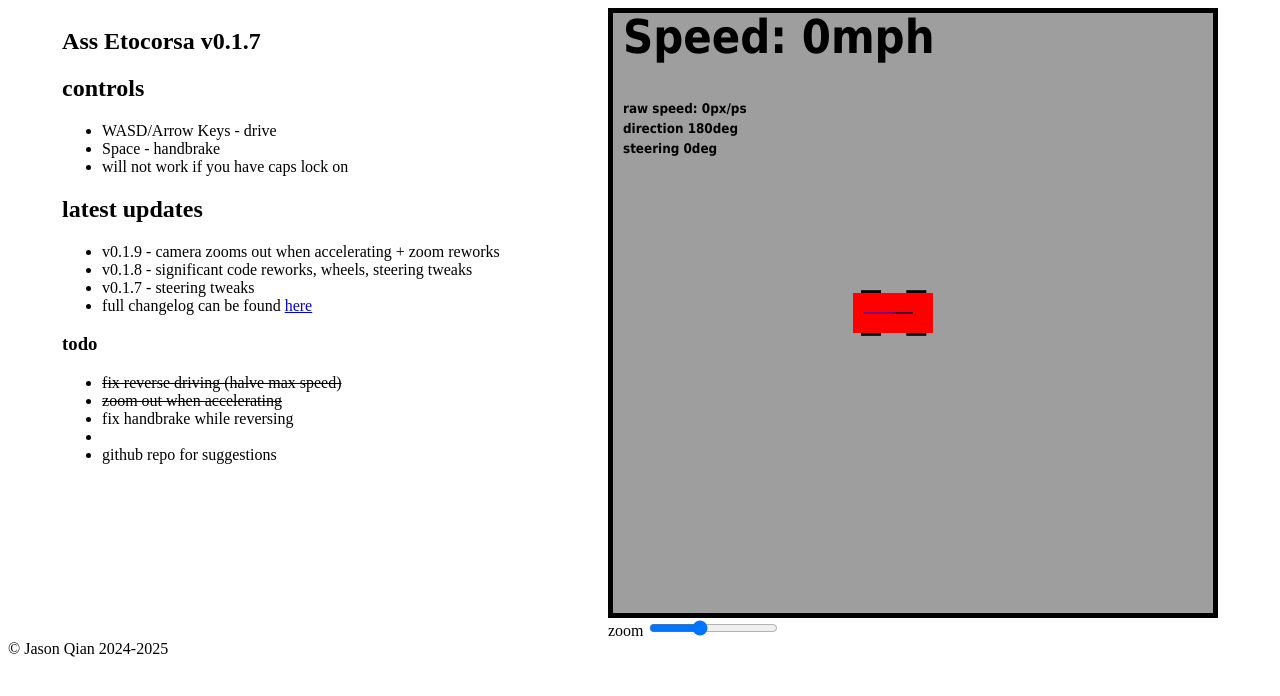
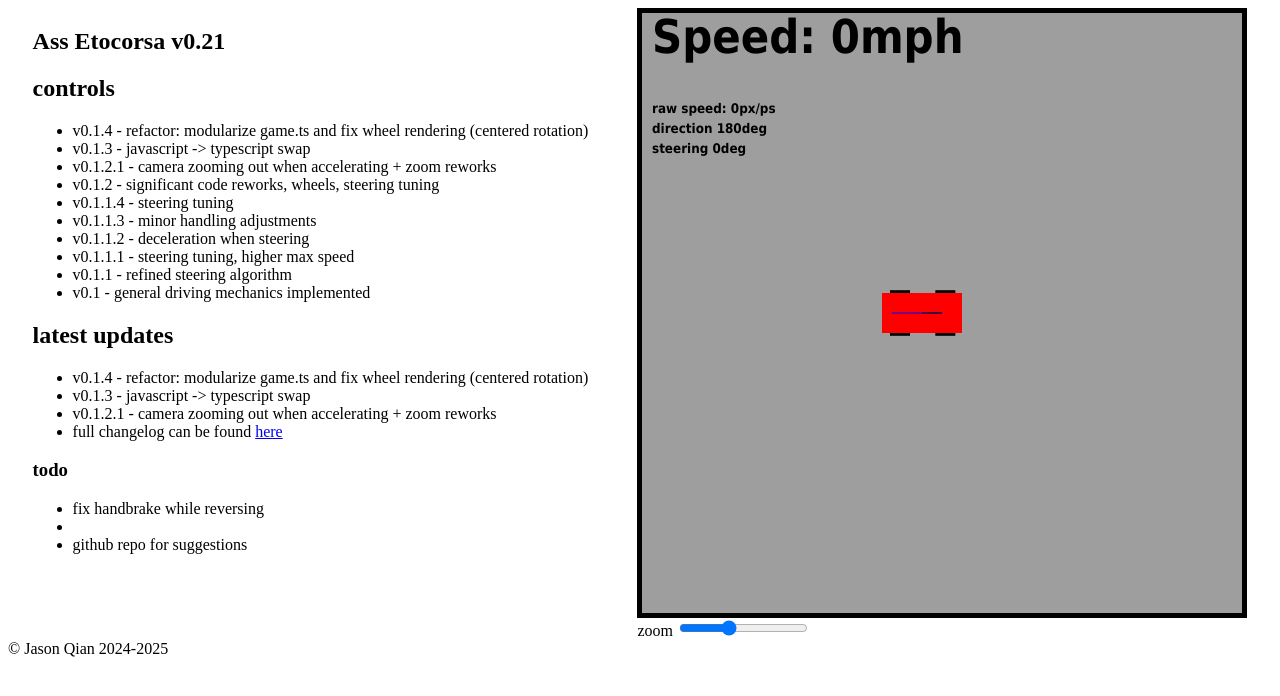
Before and after one commit to qian-json/car, a website built with webpack: page src/index.html in a window 1280 px wide. Built offline with nearby package versions, Linux system fonts and the light colour scheme.

Commit message:
dynamic changelog
created dynamic changelog in changelogData.ts, which populates the latest updates section in index.html and changelog.html

```diff
--- a/src/changelog.html
+++ b/src/changelog.html
@@ -4,26 +4,13 @@
     <meta charset="UTF-8" />
     <meta name="viewport" content="width=device-width, initial-scale=1.0" />
     <title>changelog</title>
-
-    <link rel="stylesheet" href="style.css" />
   </head>
   <body>
     <main>
       <a href="index.html">back</a>
       <p>full changelog here</p>
-
       <ul>
-        <li>v0.1.9 - camera zooms out when accelerating + zoom reworks</li>
-        <li>v0.1.8 - significant code reworks, wheels, steering tweaks</li>
-        <li>v0.1.7 - steering tweaks</li>
-        <li>
-          v0.1.6 - made track EVEN LARGER (by 2x) + decreased reverse max speed
-          + bug fixes and stuff idk
-        </li>
-        <li>v0.1.5 - steering decreases speed + steering tweaks</li>
-        <li>v0.1.4 - more steering tweaks + higher max speed (12)</li>
-        <li>v0.1.3 - realistic steering</li>
-        <li>v0.1.2 - general driving mechanics implemented</li>
+        <!-- Changelog entries will be inserted here -->
       </ul>
     </main>
   </body>
--- a/src/index.html
+++ b/src/index.html
@@ -8,7 +8,7 @@
   <body>
     <main>
       <aside>
-        <h1>Ass Etocorsa v0.1.7</h1>
+        <h1>Ass Etocorsa v0.21</h1>
         <div class="controls">
           <h2>controls</h2>
           <ul>
@@ -19,21 +19,12 @@
         </div>
         <div>
           <h2>latest updates</h2>
-          <ul>
-            <li>v0.1.9 - camera zooms out when accelerating + zoom reworks</li>
-            <li>v0.1.8 - significant code reworks, wheels, steering tweaks</li>
-            <li>v0.1.7 - steering tweaks</li>
-            <li>
-              full changelog can be found <a href="./changelog.html">here</a>
-            </li>
+          <ul id="latest-updates">
+            <!-- Latest updates will be inserted here dynamically -->
           </ul>
 
           <h3>todo</h3>
           <ul>
-            <li>
-              <strike>fix reverse driving (halve max speed)</strike>
-            </li>
-            <li><strike>zoom out when accelerating</strike></li>
             <li>fix handbrake while reversing</li>
             <li></li>
             <li>github repo for suggestions</li>
--- /dev/null
+++ b/src/scripts/changelog.ts
@@ -0,0 +1,11 @@
+import '../style.css';
+import { changelogData } from './changelogData';
+
+document.addEventListener('DOMContentLoaded', () => {
+    const changelogList = document.querySelector('main ul');
+    if (!changelogList) return;
+
+    changelogList.innerHTML = changelogData
+        .map(entry => `<li>v${entry.version} - ${entry.changes}</li>`)
+        .join('');
+});
--- /dev/null
+++ b/src/scripts/changelogData.ts
@@ -0,0 +1,42 @@
+export const changelogData = [
+    {
+        version: "0.1.4",
+        changes: "refactor: modularize game.ts and fix wheel rendering (centered rotation)"
+    },
+    {
+        version: "0.1.3",
+        changes: "javascript -> typescript swap"
+    },
+    {
+        version: "0.1.2.1",
+        changes: "camera zooming out when accelerating + zoom reworks"
+    },
+    {
+        version: "0.1.2",
+        changes: "significant code reworks, wheels, steering tuning"
+    },
+    {
+        version: "0.1.1.4",
+        changes: "steering tuning"
+    },
+    {
+        version: "0.1.1.3",
+        changes: "minor handling adjustments"
+    },
+    {
+        version: "0.1.1.2",
+        changes: "deceleration when steering"
+    },
+    {
+        version: "0.1.1.1",
+        changes: "steering tuning, higher max speed"
+    },
+    {
+        version: "0.1.1",
+        changes: "refined steering algorithm"
+    },
+    {
+        version: "0.1",
+        changes: "general driving mechanics implemented"
+    }
+];
--- a/src/scripts/main.ts
+++ b/src/scripts/main.ts
@@ -1,7 +1,24 @@
 import '../style.css';
 import { initGame } from './game';
+import { changelogData } from './changelogData';
 
-// Initialize the game when the DOM is fully loaded
+function updateLatestChanges() {
+    const changesList = document.querySelector('#latest-updates');
+    if (!changesList) return;
+
+    const latestThree = changelogData.slice(0, 3);
+    const changesHTML = latestThree
+        .map(entry => `<li>v${entry.version} - ${entry.changes}</li>`)
+        .join('');
+
+    changesList.innerHTML = changesHTML + `
+        <li>
+            full changelog can be found <a href="./changelog.html">here</a>
+        </li>
+    `;
+}
+
 document.addEventListener('DOMContentLoaded', () => {
     initGame();
+    updateLatestChanges();
 });
--- a/webpack.config.js
+++ b/webpack.config.js
@@ -3,7 +3,10 @@ const HtmlWebpackPlugin = require('html-webpack-plugin');
 
 module.exports = {
     mode: 'development',
-    entry: './src/scripts/main.ts',
+    entry: {
+        main: './src/scripts/main.ts',
+        changelog: './src/scripts/changelog.ts'
+    },
     module: {
         rules: [
             {
@@ -21,18 +24,20 @@ module.exports = {
         extensions: ['.ts', '.js']
     },
     output: {
-        filename: 'bundle.js',
+        filename: '[name].bundle.js',  // Use dynamic naming for multiple entry points
         path: path.resolve(__dirname, 'dist'),
         publicPath: '/'
     },
     plugins: [
         new HtmlWebpackPlugin({
             template: './src/index.html',
-            filename: 'index.html'
+            filename: 'index.html',
+            chunks: ['main']
         }),
         new HtmlWebpackPlugin({
             template: './src/changelog.html',
-            filename: 'changelog.html'
+            filename: 'changelog.html',
+            chunks: ['changelog']
         })
     ],
     devServer: {
```
